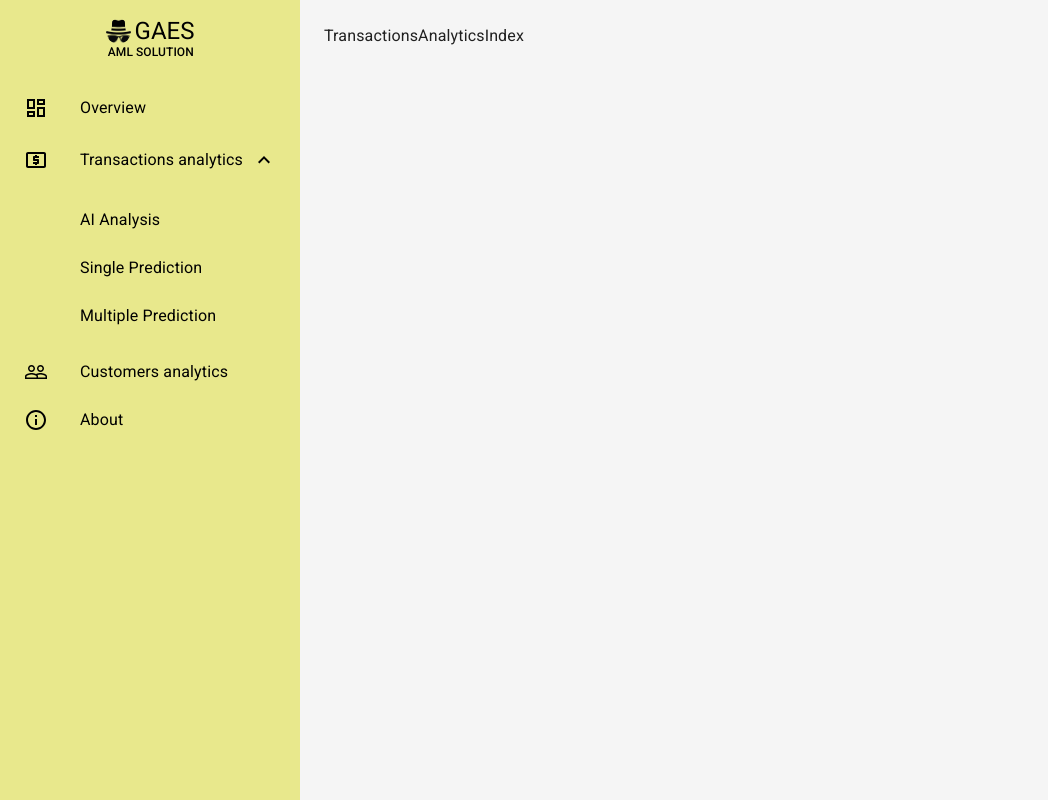
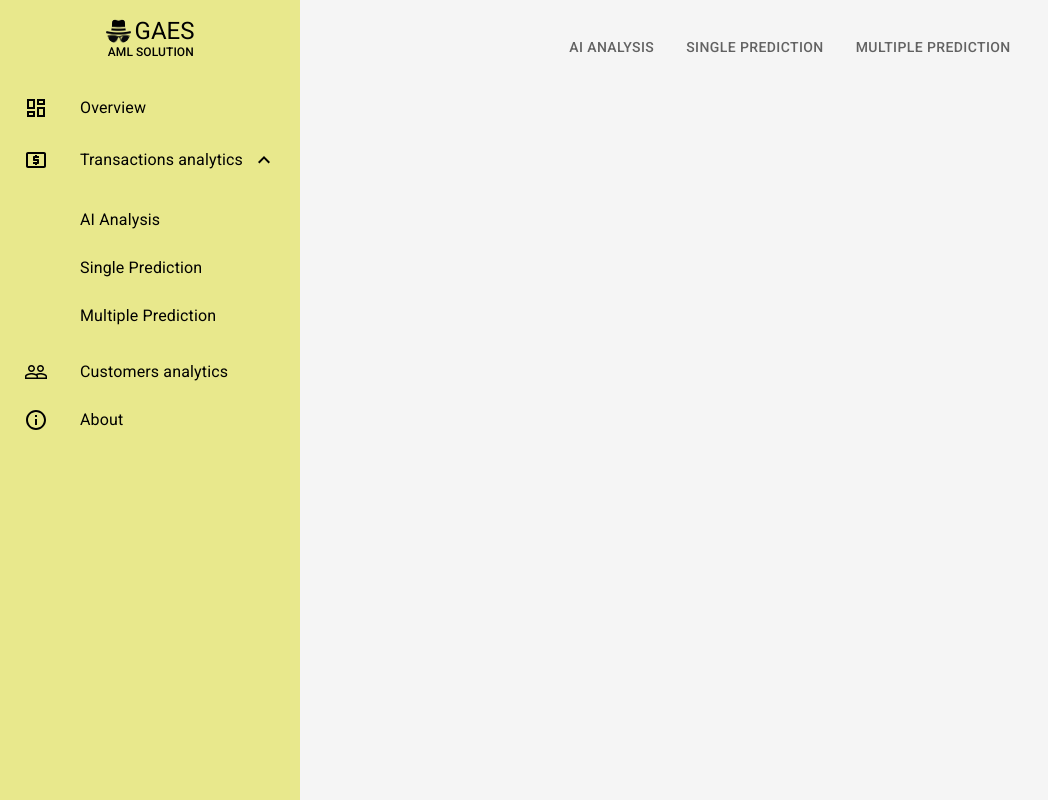
Before and after one commit to ghifari226/fe-gaes-aml-solution, a React (Create React App) app: page /transactions-analytics in a window 1280 px wide. Shown: the whole page, without its empty margins (0-1048 px from the left). Built offline with nearby package versions, Linux system fonts and the light colour scheme.

Commit message:
update transactions analytics index

```diff
--- a/src/pages/transactionsAnalytics/transactionsAnalyticsIndex.jsx
+++ b/src/pages/transactionsAnalytics/transactionsAnalyticsIndex.jsx
@@ -1,8 +1,22 @@
 import React from 'react';
+import { Tabs, Tab, Box } from '@mui/material';
+import { Link } from 'react-router-dom';
 
 const TransactionsAnalyticsIndex = () => {
   return (
-    <div>TransactionsAnalyticsIndex</div>
+    <Box>
+      <Tabs
+        value={false}
+        indicatorColor="primary"
+        textColor="primary"
+        centered
+        aria-label="transactions analytics tabs"
+      >
+        <Tab label="AI Analysis" component={Link} to="/transactions-analytics/ai-analysis" />
+        <Tab label="Single Prediction" component={Link} to="/transactions-analytics/single-prediction" />
+        <Tab label="Multiple Prediction" component={Link} to="/transactions-analytics/multiple-prediction" />
+      </Tabs>
+    </Box>
   );
 };
 
```
